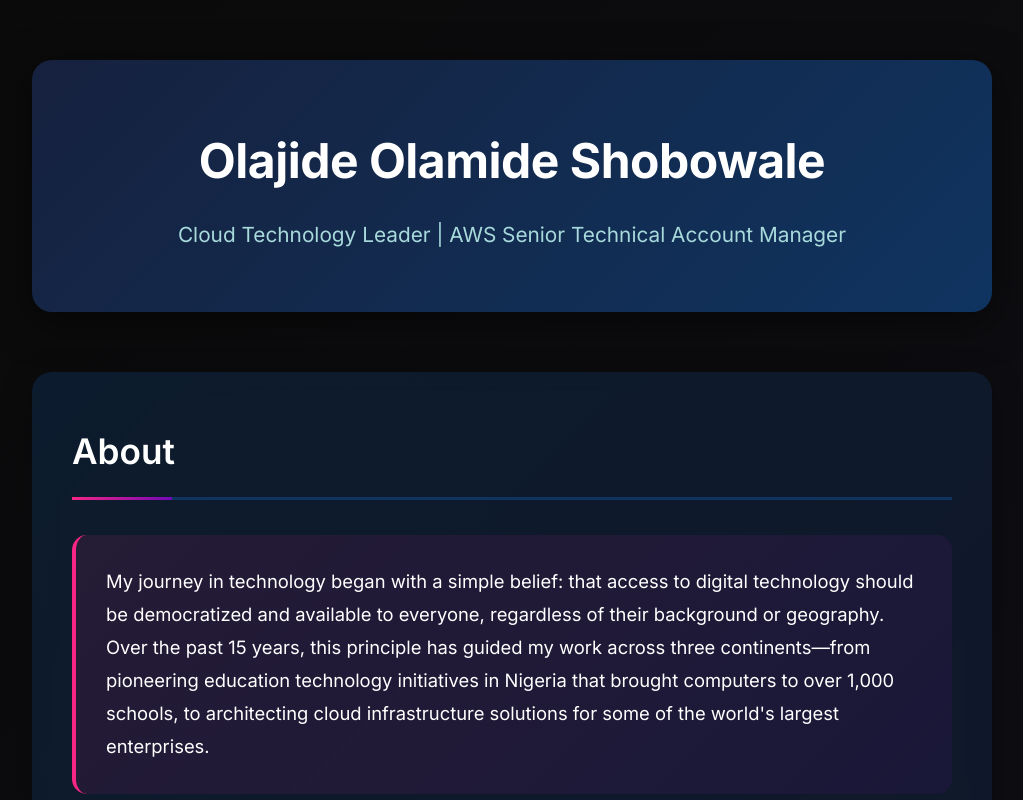
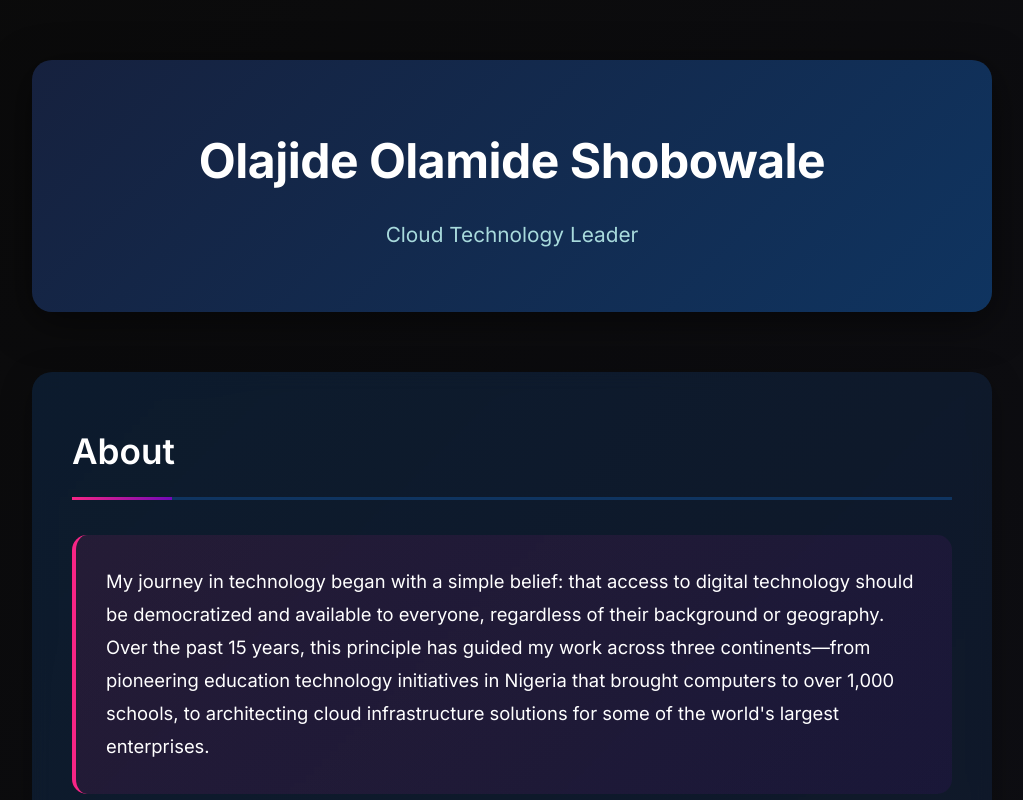
Before and after one commit to olajideos/olajideos.github.io, a plain HTML site: page index.html in a window 1280 px wide. Shown: the top 800 px of the page, without its empty margins (128-1151 px from the left). Drawn offline with Linux system fonts and the light colour scheme.

Commit message:
Update index.html

```diff
--- a/index.html
+++ b/index.html
@@ -13,7 +13,7 @@
     <div class="container">
         <header>
             <h1>Olajide Olamide Shobowale</h1>
-            <p class="subtitle">Cloud Technology Leader | AWS Senior Technical Account Manager</p>
+            <p class="subtitle">Cloud Technology Leader </p>
         </header>
 
         <section id="about">
```
